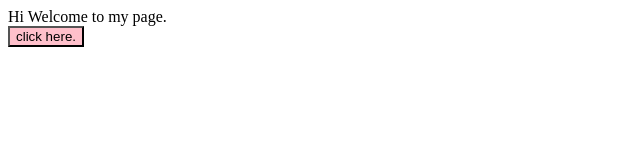
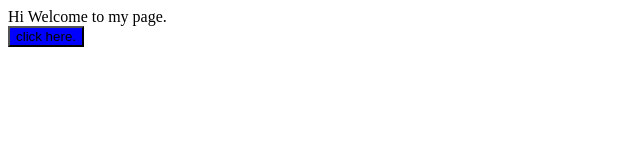
Before and after one commit to rajesh-1920/web_development_practices, a plain HTML site: page index.html in a window 1280 px wide. Shown: the whole page, without its empty margins (0-640 px from the left). Drawn offline with Linux system fonts and the light colour scheme.

Commit message:
Use of style tag

```diff
--- a/index.html
+++ b/index.html
@@ -5,6 +5,11 @@
     <meta charset="UTF-8">
     <meta name="viewport" content="width=device-width, initial-scale=1.0">
     <title>Index</title>
+    <style>
+        button {
+            background-color: blue;
+        }
+    </style>
 </head>
 
 <body>
@@ -13,7 +18,7 @@
     </header>
     <!-- Main part -->
     <main>
-        <button style="background-color:pink;">click here.</button>
+        <button>click here.</button>
     </main>
     <!-- Footer part -->
     <footer>
```
